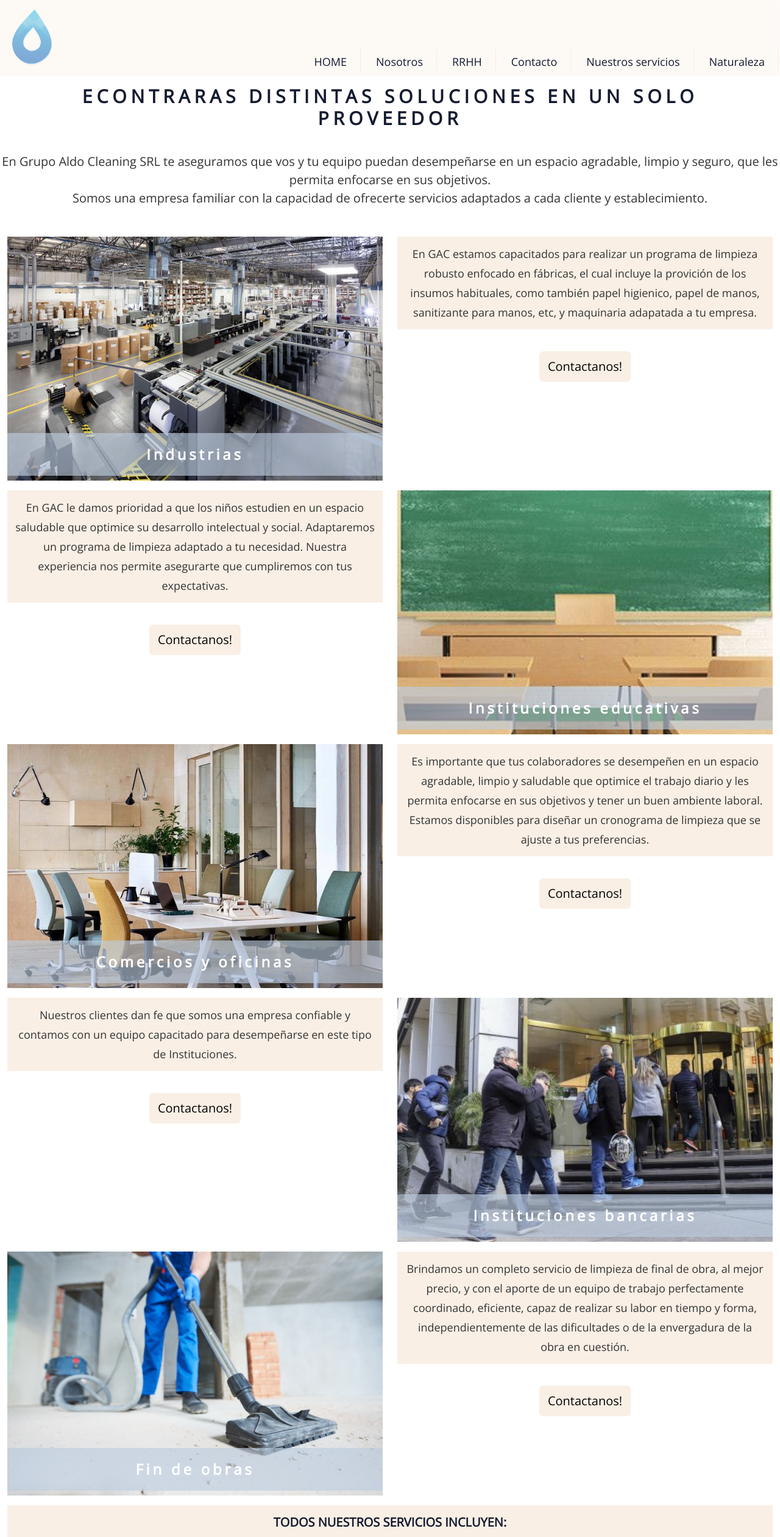
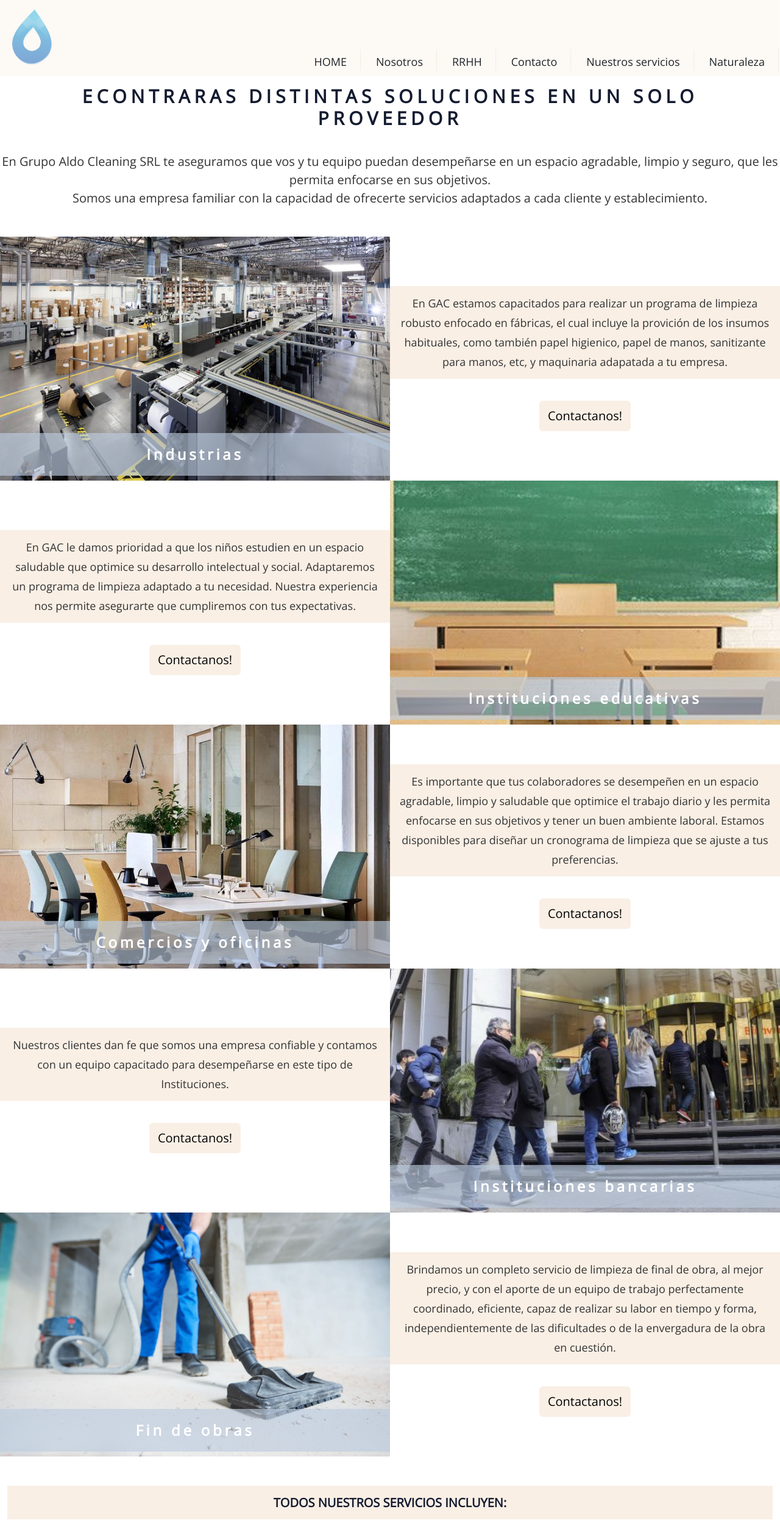
Before and after one commit to Nicofnx/gac-web, a plain HTML site: page pages/nuestros-servicios.html in a window 1280 px wide. Shown: the top 2520 px of the page at 61% size. Drawn offline with nearby package versions, Linux system fonts and the light colour scheme.

Commit message:
animacion nuestros servicios y mas sass

```diff
--- a/css/style.scss
+++ b/css/style.scss
@@ -50,11 +50,11 @@ table {
 /******************************/
 
 /*VARIABLES*/
-:root{
-    --text-color-blue: #141B30;
-    --text-color-red: #f00;
-    --border-solid-gray: 1px solid #555555
-}
+
+$text-color-blue: #141B30;
+$text-color-red: #f00;
+$border-solid-gray: 1px solid #555555;
+
 
 body{
     font-family: 'Open Sans', sans-serif;
@@ -111,7 +111,7 @@ body{
     font-weight: 700;
     font-size: 34px;
     line-height: 48px;
-    color: var(--text-color-blue)
+    color: $text-color-blue
 }
 
 
@@ -181,7 +181,7 @@ body{
     transition: all 2s;
 
     &:hover{
-        color: var(--text-color-blue);
+        color: $text-color-blue;
     }
     &:hover .img-card {
         transform: scale(1.2);
@@ -225,7 +225,7 @@ body{
     transition: all .5s;
 
     &:hover {
-        color: var(--text-color-blue);
+        color: $text-color-blue;
         font-weight: bold;
         transform: scale(2);
     }
@@ -362,7 +362,7 @@ body{
     padding: 5px;
     background: rgba(247, 235, 223, 0.5);
     backdrop-filter: blur(8px);
-    border: var(--border-solid-gray);
+    border: $border-solid-gray;
 
 
 }
@@ -393,7 +393,7 @@ textarea {
 
     background: rgba(247, 235, 223, 0.5);
     backdrop-filter: blur(8px);
-    border: var(--border-solid-gray);
+    border: $border-solid-gray;
     text-align: left;
     display: flex;
     justify-content: space-evenly;
@@ -423,7 +423,7 @@ textarea {
     text-align: center;
     display: flex;
     justify-content: center;
-    height: 75px;
+    height: 300px;
 
 
 }
@@ -433,7 +433,7 @@ textarea {
     height: 50px;
     font-size: 10x;
     background-color: rgba(247, 235, 223, 0.5);
-    border: var(--border-solid-gray);
+    border: $border-solid-gray;
     color: black;
     border-radius: 4px;
     cursor: pointer;
@@ -684,6 +684,12 @@ textarea {
 /*****************************/
 
 /****NUESTROS SERVICIOS*****/
+
+
+
+
+
+
 
 #title-services {
     font-family: 'Open Sans', sans-serif;
@@ -1060,7 +1066,7 @@ width: 25px;
 /****USOS COMUNES*****/
 
 .requiered{
-	color: var(--text-color-red)
+	color: $text-color-red
 }
 
 .no_cursor {
@@ -1166,6 +1172,10 @@ width: 25px;
         }
     }
 
+    .container__btn {
+        height: 70px;
+    }
+
 
 
 
@@ -1198,6 +1208,10 @@ width: 25px;
             width: 100%;
         }
 
+    }
+
+    .info_hidden {
+        margin-bottom: 32px;
     }
 
 
--- a/pages/nuestros-servicios.html
+++ b/pages/nuestros-servicios.html
@@ -11,6 +11,8 @@
     <link href="https://fonts.googleapis.com/css2?family=Open+Sans&display=swap" rel="stylesheet">
      <!-- Bootstrap -->
      <link href="https://cdn.jsdelivr.net/npm/bootstrap@5.2.0-beta1/dist/css/bootstrap.min.css" rel="stylesheet" integrity="sha384-0evHe/X+R7YkIZDRvuzKMRqM+OrBnVFBL6DOitfPri4tjfHxaWutUpFmBp4vmVor" crossorigin="anonymous">
+     <!-- Animte CSS -->
+    <link rel="stylesheet" href="https://cdnjs.cloudflare.com/ajax/libs/animate.css/4.1.1/animate.min.css"/>
     <title>GAC SRL</title>
 </head>
 <body>
@@ -86,70 +88,70 @@
                     Somos una empresa familiar con la capacidad de ofrecerte servicios adaptados a cada cliente y establecimiento.</h3>
                     <!--CARDS HORIZONTALES-->
                 <div class="container-fluid mt-5">
-                    <div class="row mb-3">
-                        <div class="col-12 col-sm-6">
+                    <div class="box_service row p-0 animate__animated animate__fadeInLeftBig wow fadeInLeftBig">
+                        <div class="col-12 col-sm-6 p-0 ">
                             <div class="img-service">
                                 <img class="img-fluid" src="../assetts/Imagenes/Industrial.jpg" alt="industria amplia gris donde se ve una linea de produccion">
                                 <h3 class="img-service__title">Industrias</h3>
                             </div>
                         </div>
-                        <div class="col-12 col-sm-6">
+                        <div class="col-12 col-sm-6 p-0 d-flex align-items-center">
                             <div class="info_hidden">
                                 <p class="info_service">En GAC estamos capacitados para realizar un programa de limpieza robusto enfocado en fábricas, el cual incluye la provición de los insumos habituales, como también papel higienico, papel de manos, sanitizante para manos, etc, y maquinaria adapatada a tu empresa.   </p>
                                 <button class="btn_service">Contactanos!</button>
                             </div>
                         </div>
                     </div>
-                    <div class="row mb-3 end">
-                        <div class="col-12 col-sm-6">
+                    <div class="row end animate__animated animate__fadeInRightBig wow fadeInRightBig">
+                        <div class="col-12 col-sm-6 p-0">
                             <div class="img-service">
                                 <img src="../assetts/Imagenes/Recursos - textura 2.jpg" alt="aula con pizarron verde y bancos de estudiantes">
                                 <h3 class="img-service__title">Instituciones educativas</h3>
                             </div>
                         </div>
-                        <div class="col-12 col-sm-6">
+                        <div class="col-12 col-sm-6 p-0 d-flex align-items-center">
                             <div class="info_hidden">
                                 <p class="info_service">En GAC le damos prioridad a que los niños estudien en un espacio saludable que optimice su desarrollo intelectual y social. Adaptaremos un programa de limpieza adaptado a tu necesidad. Nuestra experiencia nos permite asegurarte que cumpliremos con tus expectativas.</p>
                                 <button class="btn_service">Contactanos!</button>
                             </div>
                         </div>
                     </div>
-                    <div class="row mb-3">
-                        <div class="col-12 col-sm-6">
+                    <div class="row animate__animated animate__fadeInLeftBig wow fadeInLeftBig">
+                        <div class="col-12 col-sm-6 p-0">
                             <div class="img-service">
                                 <img src="../assetts/Imagenes/Office design Co - Working Space _ Flokk.jpg" alt="oficina con mesa con elementos de trabajo y sillas">
                                 <h3 class="img-service__title">Comercios y oficinas</h3>
                             </div>
                         </div>
-                        <div class="col-12 col-sm-6">
+                        <div class="col-12 col-sm-6 p-0 d-flex align-items-center">
                             <div class="info_hidden">
                                 <p class="info_service">Es importante que tus colaboradores se desempeñen en un espacio agradable, limpio y saludable que optimice el trabajo diario y les permita enfocarse en sus objetivos y tener un buen ambiente laboral. Estamos disponibles para diseñar un cronograma de limpieza que se ajuste a tus preferencias. </p>
                                 <button class="btn_service">Contactanos!</button>
                             </div>
                         </div>
                     </div>
-                    <div class="row mb-3 end">
-                        <div class="col-12 col-sm-6">
+                    <div class="row end animate__animated animate__fadeInRightBig wow fadeInRightBig">
+                        <div class="col-12 col-sm-6 p-0">
                             <div class="img-service">
                                 <img src="../assetts/Imagenes/entidad-bancaria.jpeg" alt="gente formando fila para entrar al banco">
                                 <h3 class="img-service__title">Instituciones bancarias</h3>
                             </div>
                         </div>
-                        <div class="col-12 col-sm-6">
+                        <div class="col-12 col-sm-6 p-0 d-flex align-items-center">
                             <div class="info_hidden">
                                 <p class="info_service">Nuestros clientes dan fe que somos una empresa confiable y contamos con un equipo capacitado para desempeñarse en este tipo de Instituciones. </p>
                                 <button class="btn_service">Contactanos!</button>
                             </div>
                         </div>
                     </div>
-                    <div class="row mb-3">
-                        <div class="col-12 col-sm-6">
+                    <div class="row mb-5 animate__animated animate__fadeInLeftBig wow fadeInLeftBig">
+                        <div class="col-12 col-sm-6 p-0">
                             <div class="img-service">
                                 <img src="../assetts/Imagenes/findeobra.jpg" alt="persona utilizando una maquina que aspira polvo en una obra en construccion">
                                 <h3 class="img-service__title">Fin de obras</h3>
                             </div>
                         </div>
-                        <div class="col-12 col-sm-6">
+                        <div class="col-12 col-sm-6 p-0 d-flex align-items-center|">
                             <div class="info_hidden">
                                 <p class="info_service">Brindamos un completo servicio de limpieza de final de obra, al mejor precio, y con el aporte de un equipo de trabajo perfectamente coordinado, eficiente, capaz de realizar su labor en tiempo y forma, independientemente de las dificultades o de la envergadura de la obra en cuestión.</p>
                                 <button class="btn_service">Contactanos!</button>
@@ -255,6 +257,11 @@
         </footer>
         <!-- ------ -->
     </div>
+    <!--SCRIPS-->
+    <script src="/javascript/wow.min.js"></script>
+              <script>
+              new WOW().init();
+              </script>
 
 </body>
 </html>
```
Also changed, not shown: css/style.css, 1 other file.
